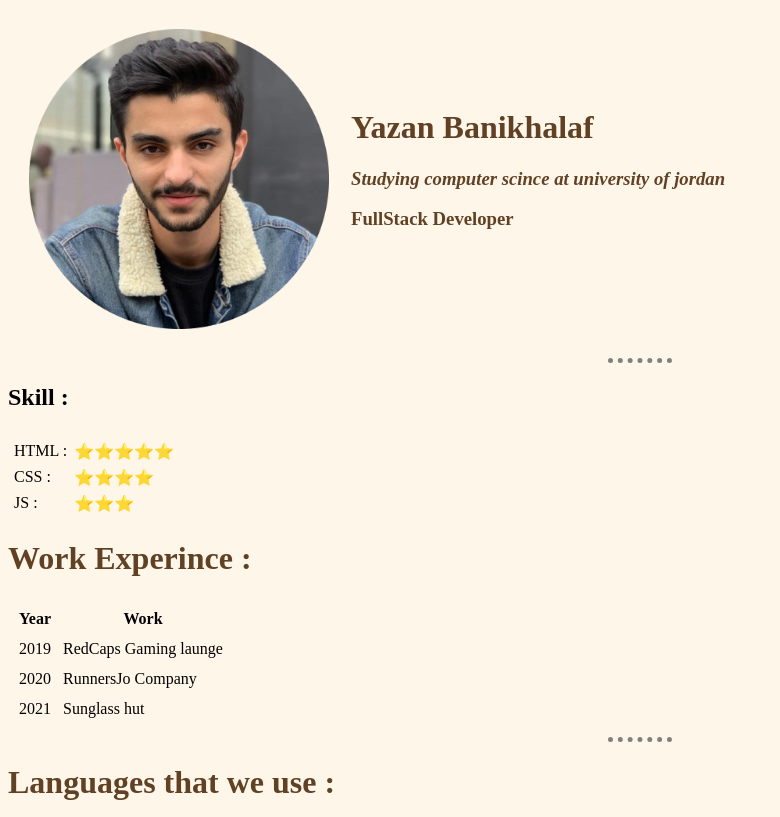
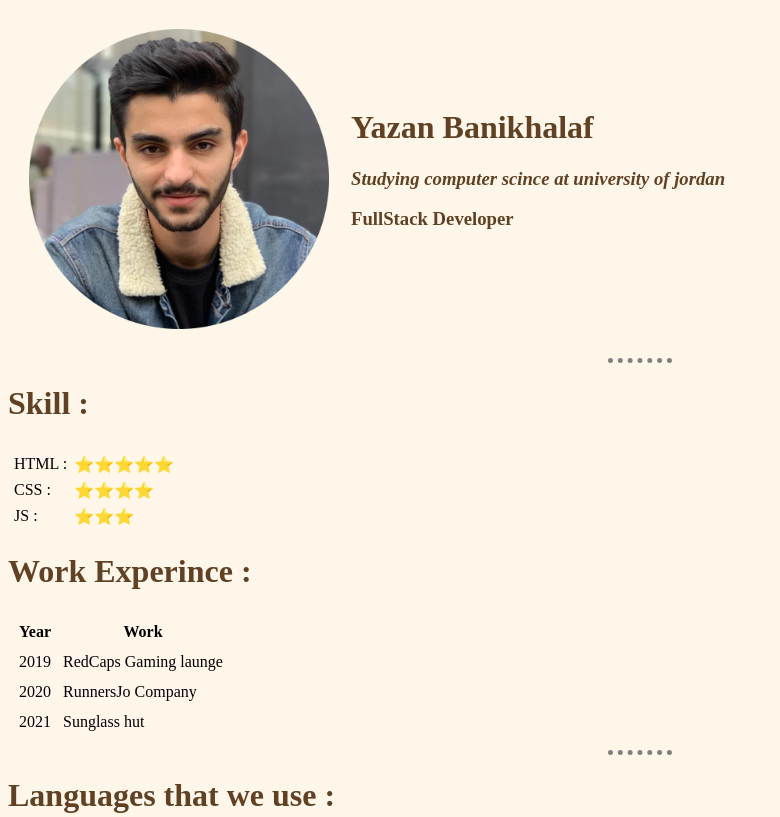
Before and after one commit to l-yazan-l/cv, a plain HTML site: page index.html in a window 1280 px wide. Shown: the top 817 px of the page, without its empty margins (0-780 px from the left). Drawn offline with Linux system fonts and the light colour scheme.

Commit message:
Update index.html

```diff
--- a/index.html
+++ b/index.html
@@ -29,7 +29,7 @@
   <table cellspacing='5'>
     <thead>
       <tr>
-        <h2>Skill :</h2>
+        <h1>Skill :</h1>
       </tr>
     </thead>
     <tbody>
```
